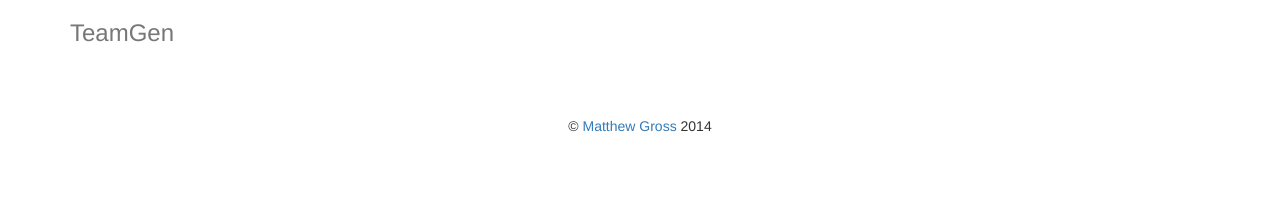
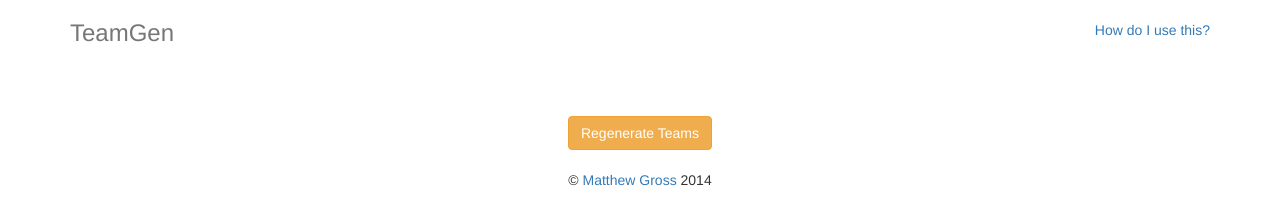
Before and after one commit to mattkgross/TeamGen, a plain HTML site: page teams.html in a window 1280 px wide. Drawn offline with Linux system fonts and the light colour scheme.

Commit message:
added regenerate teams option

```diff
--- a/teams.html
+++ b/teams.html
@@ -37,7 +37,14 @@
     <div class="container">
 
       <div class="header">
-        <h3 class="text-muted">TeamGen</h3>
+        <div class="row">
+          <div class="col-lg-6">
+            <h3 class="text-muted">TeamGen</h3>
+          </div>
+          <div class="col-lg-6" style="text-align: right;">
+            <br><a href="about.html">How do I use this?</a>
+          </div>
+        </div>
       </div>
 
       <div class="row" id="row1">
@@ -85,6 +92,11 @@
         </div>
       </div>
 
+      <br>
+      <div style="text-align: center;">
+        <button type="button" class="btn btn-warning" onclick="location.reload()">Regenerate Teams</button>
+      </div>
+
       <footer class="footer">
         <br><p style="text-align: center;">&copy; <a href="http://www.mattkgross.com" target="_blank">Matthew Gross</a> 2014</p>
       </footer>
```
